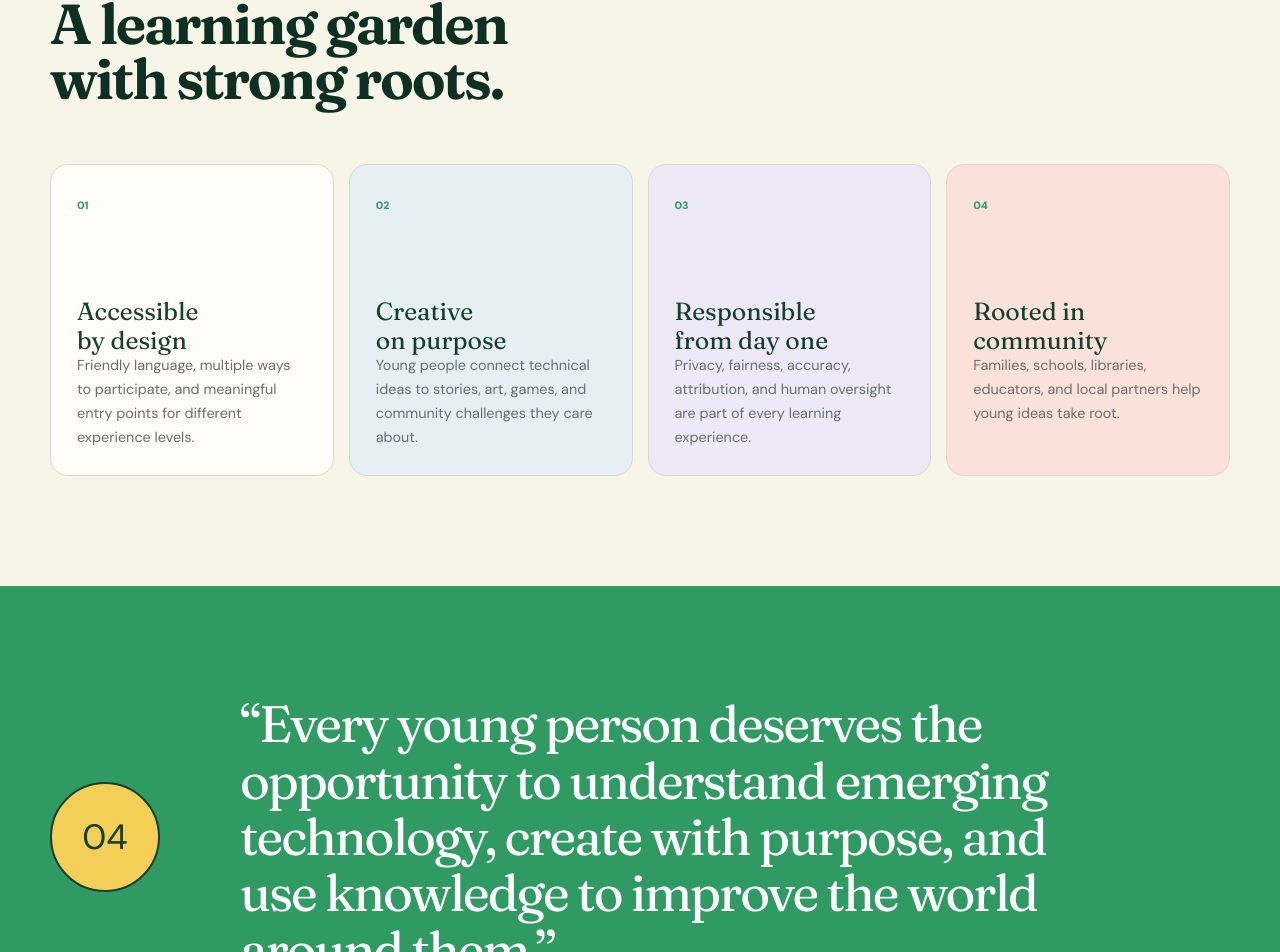
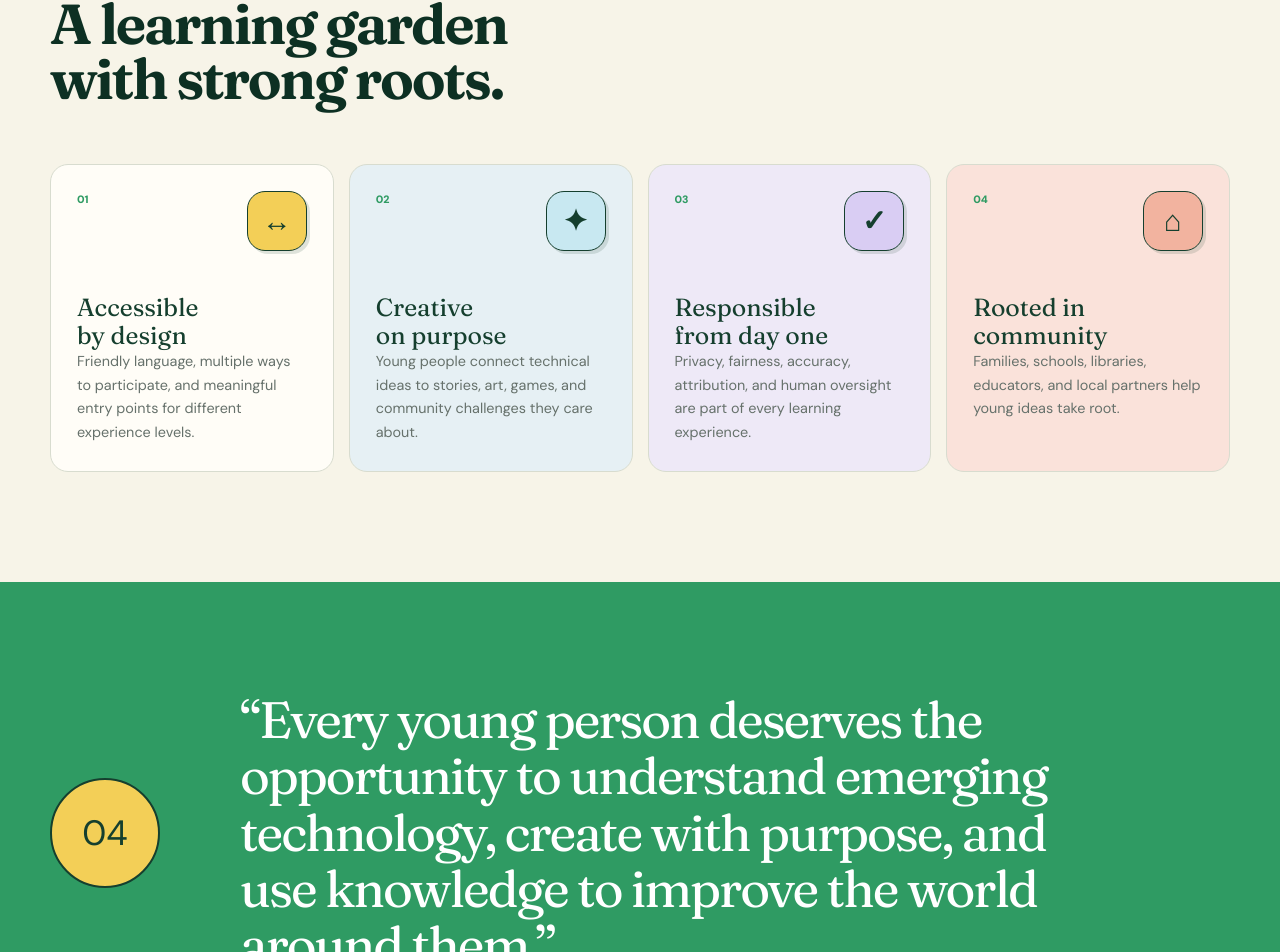
Before and after one commit to suhaanthayyil/ai-sprouts-website, a Next.js app: page /mission in a window 1280 px wide. Shown: the part 1539-2491 px from the top of the page. Built offline with nearby package versions, Linux system fonts and the light colour scheme.

Commit message:
Add icons to mission value cards

```diff
--- a/app/globals.css
+++ b/app/globals.css
@@ -364,7 +364,13 @@ h3 { line-height: 1.15; }
 .values-grid article:nth-child(3) { background: #eee9f7; }
 .values-grid article:nth-child(4) { background: #fae2da; }
 .values-grid span { color: var(--green); font-size: .67rem; font-weight: 850; }
-.values-grid h3 { font-family: var(--font-display), serif; font-size: 1.55rem; color: var(--forest); margin-top: 80px; }
+.value-card-top { display: flex; justify-content: space-between; align-items: flex-start; gap: 18px; }
+.value-card-top i { width: 60px; height: 60px; flex: none; display: grid; place-items: center; border: 1.5px solid var(--forest); border-radius: 18px; background: rgba(255,255,255,.55); box-shadow: 3px 3px 0 rgba(21,63,46,.14); color: var(--forest); font-family: var(--font-display), Georgia, serif; font-size: 1.85rem; font-style: normal; font-weight: 700; line-height: 1; }
+.values-grid article:nth-child(1) .value-card-top i { background: var(--yellow); }
+.values-grid article:nth-child(2) .value-card-top i { background: #c8e8f1; }
+.values-grid article:nth-child(3) .value-card-top i { background: #d9cdf3; }
+.values-grid article:nth-child(4) .value-card-top i { background: #f2b39f; }
+.values-grid h3 { font-family: var(--font-display), serif; font-size: 1.55rem; color: var(--forest); margin-top: 42px; }
 .values-grid p { color: var(--muted); font-size: .9rem; }
 .timeline { list-style: none; margin: 0; padding: 0; border-top: 1px solid var(--line); }
 .timeline li { display: grid; grid-template-columns: 180px 1fr; gap: 50px; padding: 28px 0; border-bottom: 1px solid var(--line); }
--- a/app/mission/page.tsx
+++ b/app/mission/page.tsx
@@ -9,7 +9,7 @@ export default function MissionPage() {
     <>
       <PageHero eyebrow="Our mission · UN SDG 4" title="Quality AI education should be within every young person’s reach." body="AI Sprouts helps young people gain the knowledge, practical skills, and confidence to use artificial intelligence responsibly and shape technology for the good of their communities." />
       <section className="section manifesto-section"><div className="container manifesto-grid"><div><Eyebrow>Quality education</Eyebrow><h2>Technology learning that includes everyone.</h2><a className="sdg-link" href="https://sdgs.un.org/goals/goal4" target="_blank" rel="noreferrer">Explore UN Sustainable Development Goal 4 <span aria-hidden="true">↗</span></a></div><div className="manifesto-copy"><p className="lead">Our mission supports the spirit of UN Sustainable Development Goal 4: inclusive and equitable quality education, with meaningful learning opportunities for all.</p><p>We turn artificial intelligence from an intimidating idea into a practical tool young people can understand, question, and use. Through hands-on projects, learners build relevant digital skills, creative confidence, and the courage to solve real problems.</p><p>Access and responsibility guide every experience. We create welcoming entry points for different backgrounds and teach learners to protect privacy, check sources, notice unfair outcomes, credit creative work, and understand when people must remain in control.</p></div></div></section>
-      <section className="section values-section"><div className="container"><div className="section-heading"><Eyebrow>How we show up</Eyebrow><h2>A learning garden with strong roots.</h2></div><div className="values-grid">{missionValues.map((value, index) => <article key={value.title}><span>0{index + 1}</span><h3>{value.title}</h3><p>{value.text}</p></article>)}</div></div></section>
+      <section className="section values-section"><div className="container"><div className="section-heading"><Eyebrow>How we show up</Eyebrow><h2>A learning garden with strong roots.</h2></div><div className="values-grid">{missionValues.map((value, index) => <article key={value.title}><div className="value-card-top"><span>0{index + 1}</span><i aria-hidden="true">{value.icon}</i></div><h3>{value.title}</h3><p>{value.text}</p></article>)}</div></div></section>
       <section className="section mission-belief-section"><div className="container mission-belief-grid"><div className="belief-mark" aria-hidden="true">04</div><blockquote>“Every young person deserves the opportunity to understand emerging technology, create with purpose, and use knowledge to improve the world around them.”</blockquote></div></section>
       <ContactBand />
     </>
--- a/content/site-data.ts
+++ b/content/site-data.ts
@@ -44,18 +44,22 @@ export const learningPillars = [
 
 export const missionValues = [
   {
+    icon: "↔",
     title: "Accessible by design",
     text: "Friendly language, multiple ways to participate, and meaningful entry points for different experience levels.",
   },
   {
+    icon: "✦",
     title: "Creative on purpose",
     text: "Young people connect technical ideas to stories, art, games, and community challenges they care about.",
   },
   {
+    icon: "✓",
     title: "Responsible from day one",
     text: "Privacy, fairness, accuracy, attribution, and human oversight are part of every learning experience.",
   },
   {
+    icon: "⌂",
     title: "Rooted in community",
     text: "Families, schools, libraries, educators, and local partners help young ideas take root.",
   },
```
Also changed, not shown: 1 other file (tests, documents, lock files or other folders).
